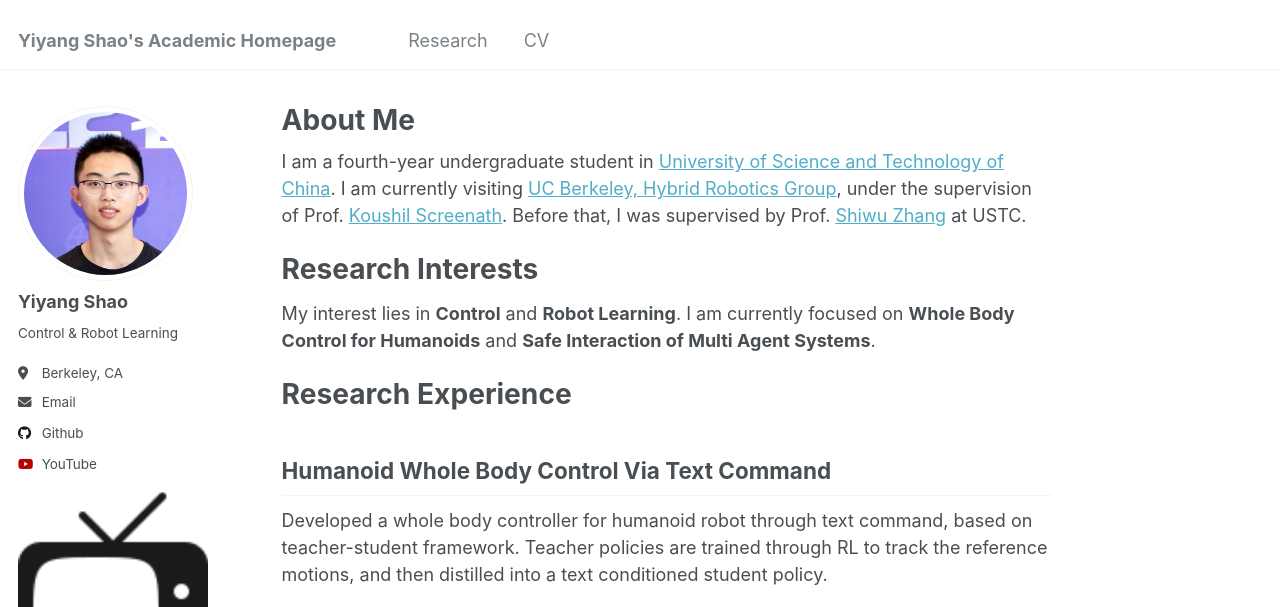
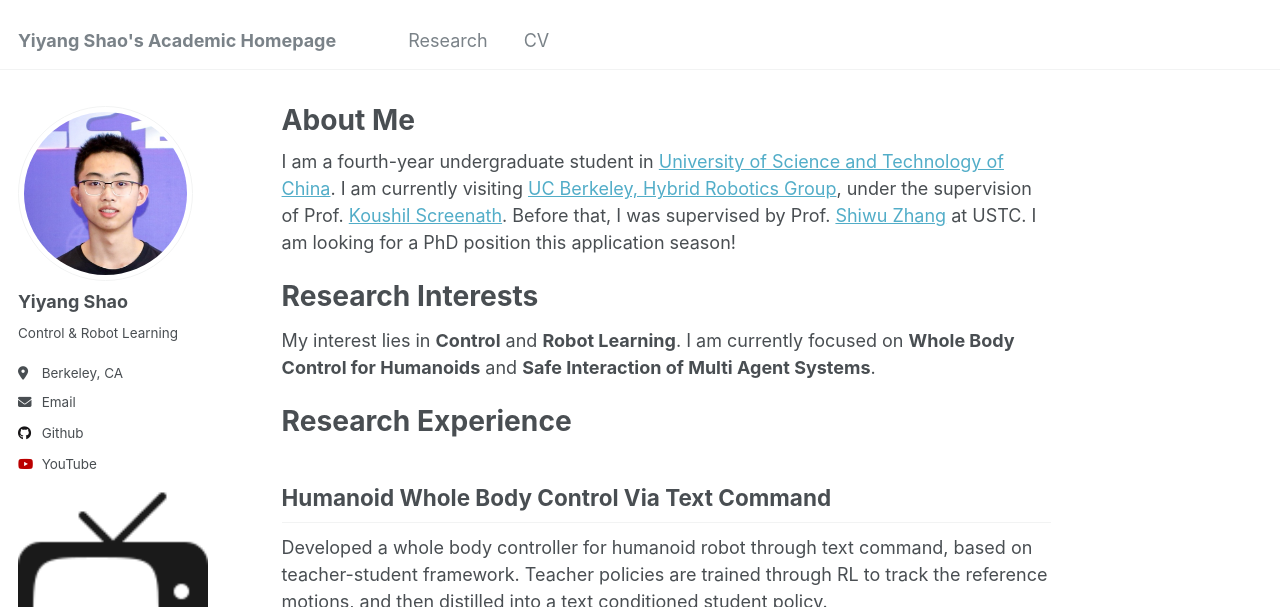
Before and after one commit to YiyangShao2003/YiyangShao2003.github.io, a Jekyll site: the page built from _pages/about.md, in a window 1280 px wide and 900 px high, cut to the strip 0-607 px from the top of the window. Built offline with Jekyll 4.4.1, drawn with Linux system fonts in a browser that asks for light colours.

Commit message:
add need for PhD position

```diff
--- a/_pages/about.md
+++ b/_pages/about.md
@@ -8,6 +8,7 @@ redirect_from:
 ---
 
 I am a fourth-year undergraduate student in [University of Science and Technology of China](https://en.ustc.edu.cn/).  I am currently visiting [UC Berkeley, Hybrid Robotics Group](https://hybrid-robotics.berkeley.edu/index.html), under the supervision of Prof. [Koushil Screenath](https://hybrid-robotics.berkeley.edu/koushil/). Before that, I was supervised by Prof. [Shiwu Zhang](https://scholar.google.com.hk/citations?user=d6tBg_UAAAAJ&hl=en-EN) at USTC.
+I am looking for a PhD position this application season!
 
 Research Interests
 ======
```
